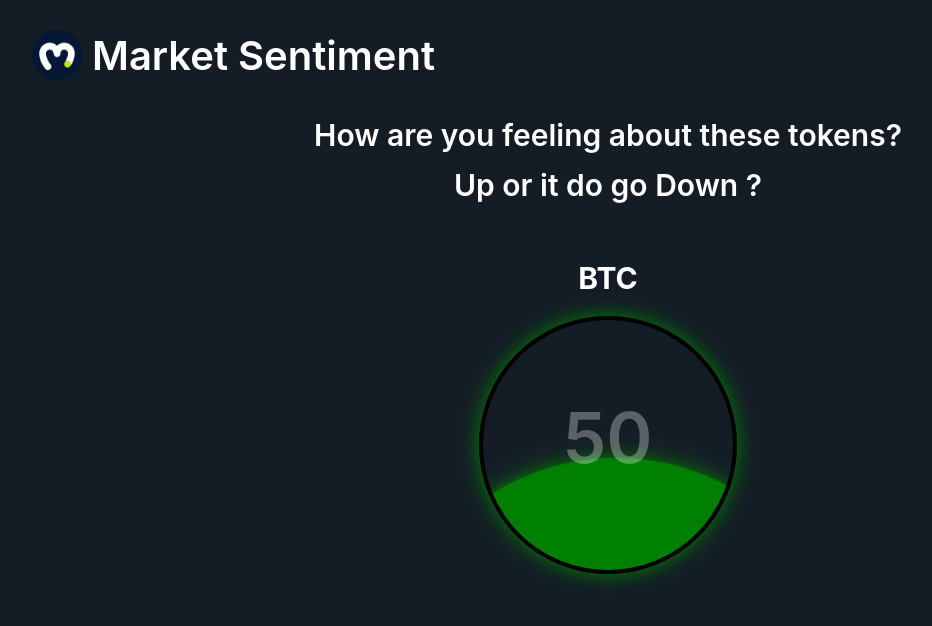
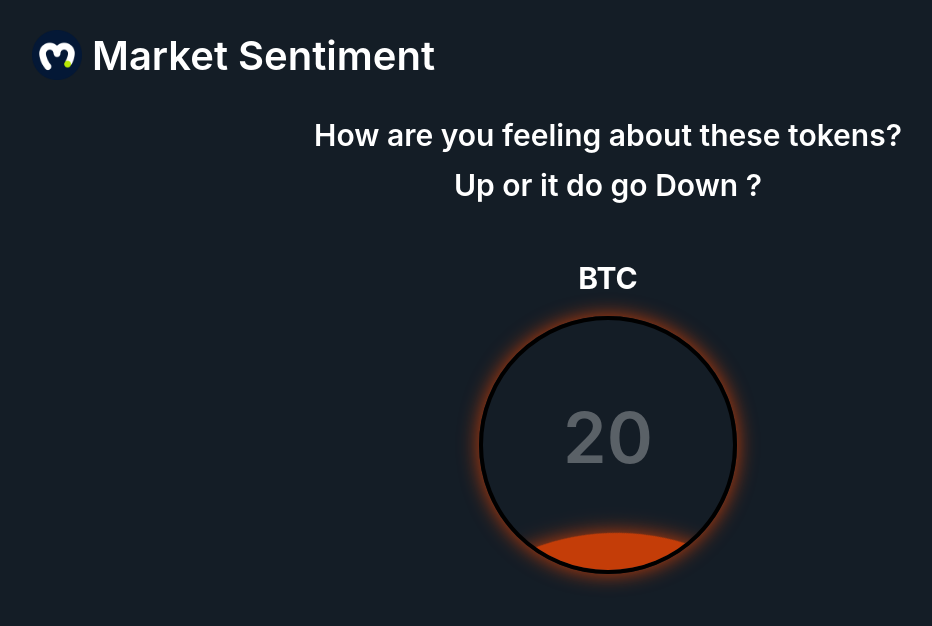
Before and after one commit to gepthecoder/sentiment-moralis-dapp, a React (Create React App) app: page / in a window 1280 px wide. Shown: the top 626 px of the page, without its empty margins (32-964 px from the left). Built offline with nearby package versions, Linux system fonts and the light colour scheme; what react-moralis would draw is missing.

Commit message:
$0016: [App] [Interface] [Tokens]: set color of wave and circle dynamically

```diff
--- a/src/App.js
+++ b/src/App.js
@@ -6,7 +6,7 @@ import Coin from "./components/Coin";
 
 const App = () => {
 
-  const [btc, setBtc] = useState(50);
+  const [btc, setBtc] = useState(20);
 
   return (
     <>
--- a/src/components/Coin.js
+++ b/src/components/Coin.js
@@ -3,6 +3,15 @@ import "./Coin.css";
 
 
 function Coin({perc, setPerc, token}) {
+  const [color, setColor] = useState();
+
+  useEffect(() => {
+    if (perc < 50) {
+      setColor("#c43d08");
+    } else {
+      setColor("green");
+    }
+  }, [perc]);
 
   return (
     <>
@@ -10,12 +19,12 @@ function Coin({perc, setPerc, token}) {
         <div className="token">
           {token}
         </div>
-        <div className="circle" style={{ boxShadow: `0 0 20px green` }}>
+        <div className="circle" style={{ boxShadow: `0 0 20px ${color}` }}>
           <div className="wave"
             style={{
               marginTop: `${100 - perc}%`,
-              boxShadow: `0 0 20px green`,
-              backgroundColor: "green",
+              boxShadow: `0 0 20px ${color}`,
+              backgroundColor: color,
             }}
           >
           </div>
```
